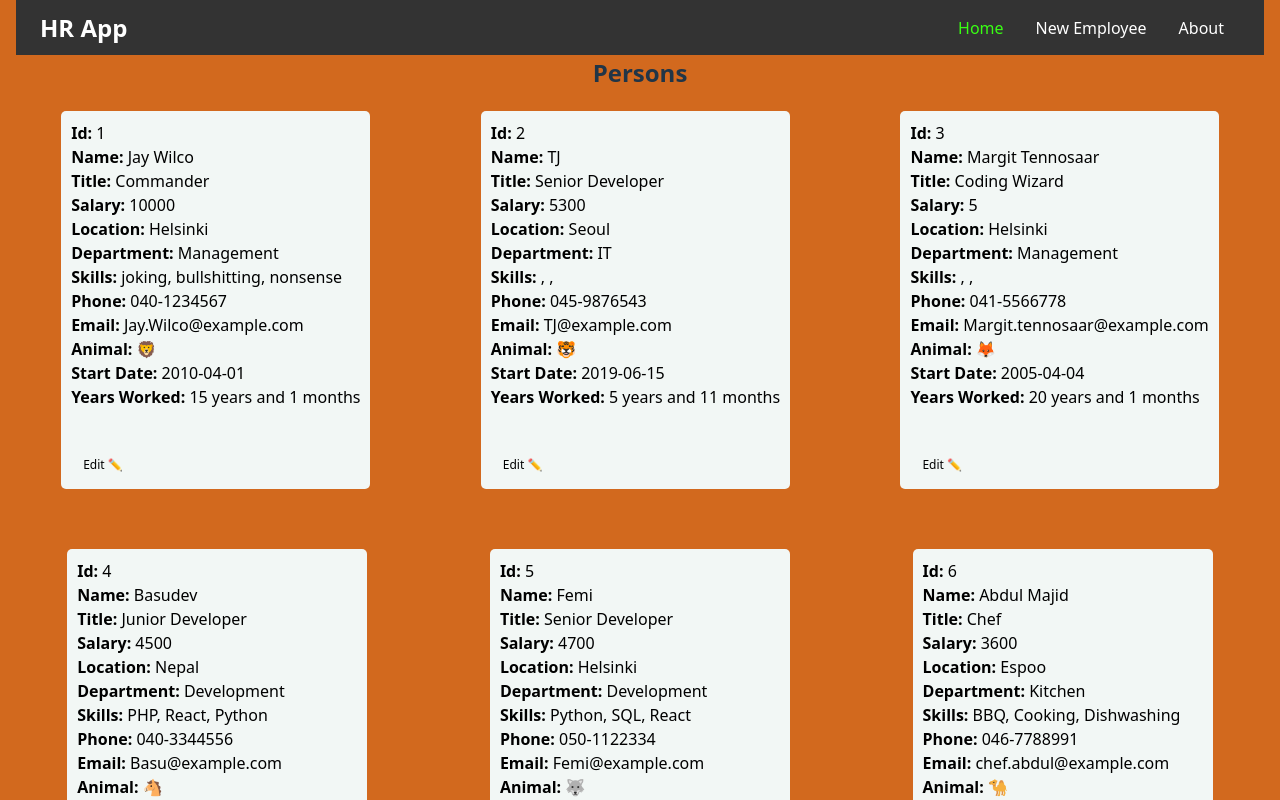
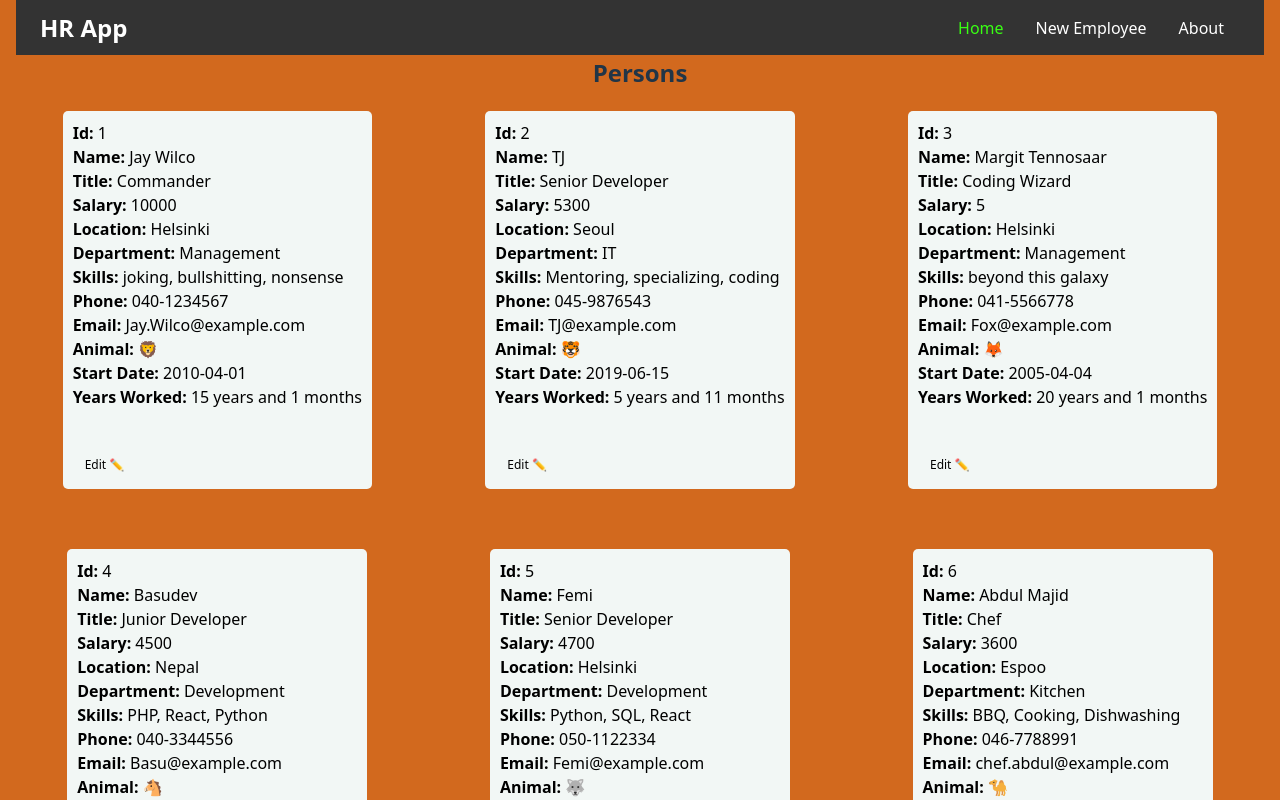
Before and after one commit to Jay-wilco/HRApp, a React (Vite) app: page / in a window 1280 px wide. Shown: the top 800 px of the page. Built offline with nearby package versions, Linux system fonts and the light colour scheme; data requests are answered from the project's data file.

Commit message:
add useEffect to persondata, slight bug when loading edited data

```diff
--- a/db.json
+++ b/db.json
@@ -29,9 +29,9 @@
       "location": "Seoul",
       "department": "IT",
       "skills": [
-        null,
-        null,
-        null
+        "Mentoring",
+        "specializing",
+        "coding"
       ]
     },
     {
@@ -40,15 +40,13 @@
       "title": "Coding Wizard",
       "salary": 5,
       "phone": "041-5566778",
-      "email": "Margit.tennosaar@example.com",
+      "email": "Fox@example.com",
       "animal": "Fox",
       "startDate": "2005-04-04",
       "location": "Helsinki",
       "department": "Management",
       "skills": [
-        null,
-        null,
-        null
+        "beyond this galaxy"
       ]
     },
     {
--- a/src/components/Person/PersonCard.jsx
+++ b/src/components/Person/PersonCard.jsx
@@ -1,14 +1,29 @@
 import axios from "axios";
-import { useState } from "react";
+import { useEffect, useState } from "react";
 
 const Person = (props) => {
   const [isEditing, setIsEditing] = useState(false);
   const [formData, setFormData] = useState({
-    salary: props.salary,
-    location: props.location,
-    department: props.department,
-    skills: props.skills.join(", "),
+    salary: "",
+    location: "",
+    department: "",
+    skills: "",
+    phone: "",
+    email: "",
   });
+
+  useEffect(() => {
+    if (isEditing) {
+      setFormData({
+        salary: props.salary,
+        location: props.location,
+        department: props.department,
+        skills: props.skills.join(", "),
+        phone: props.phone || "",
+        email: props.email || "",
+      });
+    }
+  }, [isEditing, props]);
 
   const handleChange = (e) => {
     const { name, value } = e.target;
```
